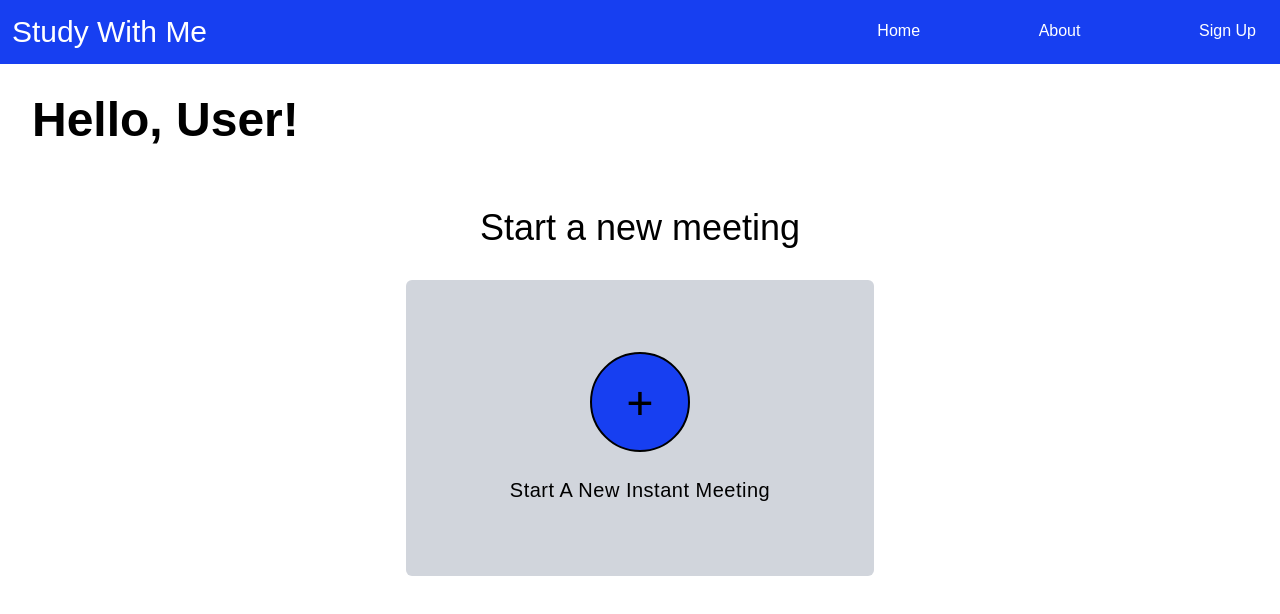
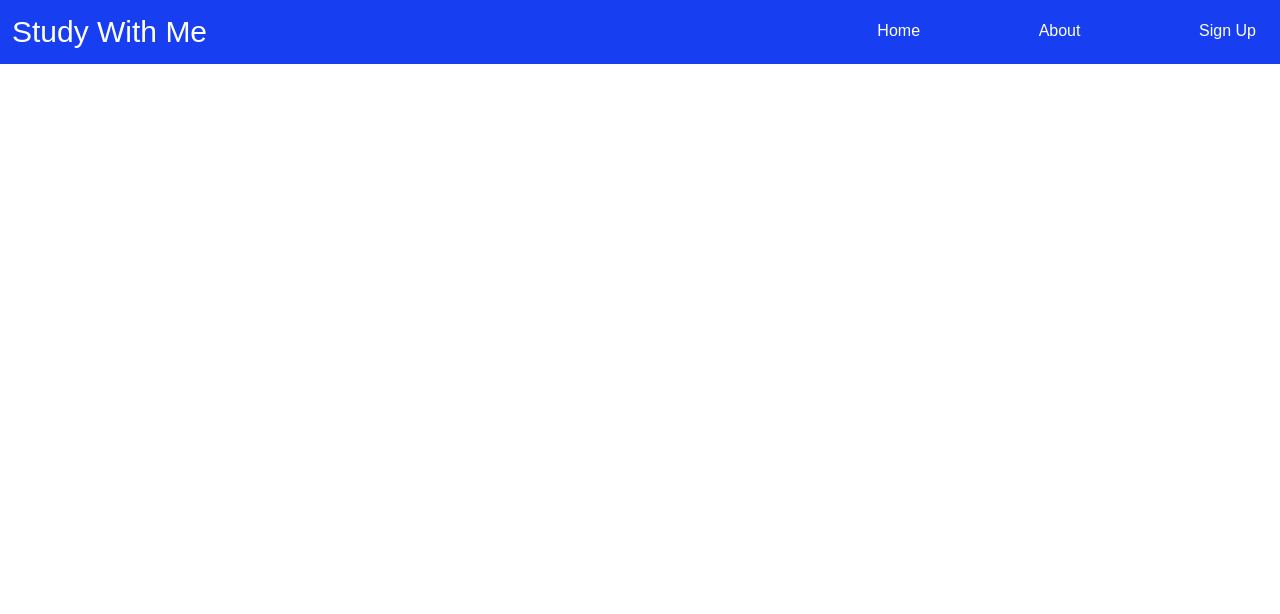
Before and after one commit to sivaprakashkrp/StudyWithMe, a React (Vite) app in the folder frontend/: page / in a window 1280 px wide. Shown: the top 614 px of the page. Built offline with nearby package versions, Linux system fonts and the light colour scheme; a web font is replaced by a local one.

Commit message:
Added React Router DOM for navigation in frontend

```diff
--- a/frontend/src/App.jsx
+++ b/frontend/src/App.jsx
@@ -1,11 +1,21 @@
 import React from 'react'
 import Login from './pages/Login'
 import Dashboard from './pages/Dashboard'
+import { BrowserRouter, Route, Routes } from 'react-router-dom'
+import Signup from './pages/Signup'
+import LandingPage from './pages/LandingPage'
 
 function App() {
   return (
     <React.Fragment>
-      <Dashboard />
+      <BrowserRouter>
+        <Routes>
+          <Route path='/' element={<LandingPage />} />
+          <Route path='/dashboard' element={<Dashboard />} />
+          <Route path='/login' element={<Login />} />
+          <Route path='/signup' element={<Signup />} />
+        </Routes>
+      </BrowserRouter>
     </React.Fragment>
   )
 }
--- a/frontend/src/components/Navbar.jsx
+++ b/frontend/src/components/Navbar.jsx
@@ -23,7 +23,7 @@ const Navbar = () => {
         <div className="left text-2xl px-3 md:text-3xl">
           <h1 className="">Study With Me</h1>
         </div>
-        <div className="right w-1/3 relative">
+        <div className="right w-2/5 md:w-1/3 relative">
           {isMobile ? <MobileNavbar /> : <NavLinks classlist={""} />}
         </div >
       </nav >
--- a/frontend/src/pages/Dashboard.jsx
+++ b/frontend/src/pages/Dashboard.jsx
@@ -17,7 +17,7 @@ const Dashboard = () => {
         </div>
 
         <div className="flex flex-col items-center pb-16">
-            <h3 className="text-4xl mb-8 font-days">Start a new meeting</h3>
+            <h3 className="text-4xl mb-8 font-days text-center">Start a new meeting</h3>
 
             {/* Dashboard Action Button */}
             <button
--- /dev/null
+++ b/frontend/src/pages/LandingPage.jsx
@@ -0,0 +1,12 @@
+import React from 'react'
+import Navbar from '../components/Navbar'
+
+const LandingPage = () => {
+  return (
+    <React.Fragment>
+        <Navbar />
+    </React.Fragment>
+  )
+}
+
+export default LandingPage
--- /dev/null
+++ b/frontend/src/pages/Signup.jsx
@@ -0,0 +1,12 @@
+import React from 'react'
+import Navbar from '../components/Navbar'
+
+const Signup = () => {
+  return (
+    <React.Fragment>
+        <Navbar />
+    </React.Fragment>
+  )
+}
+
+export default Signup
```
